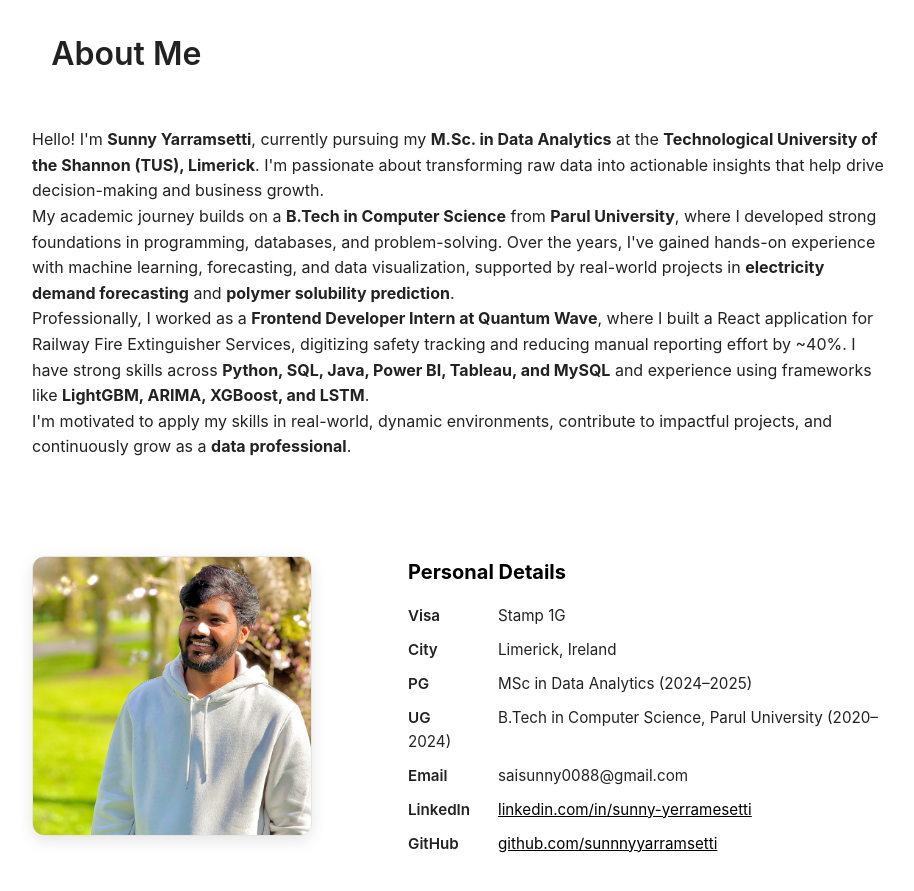
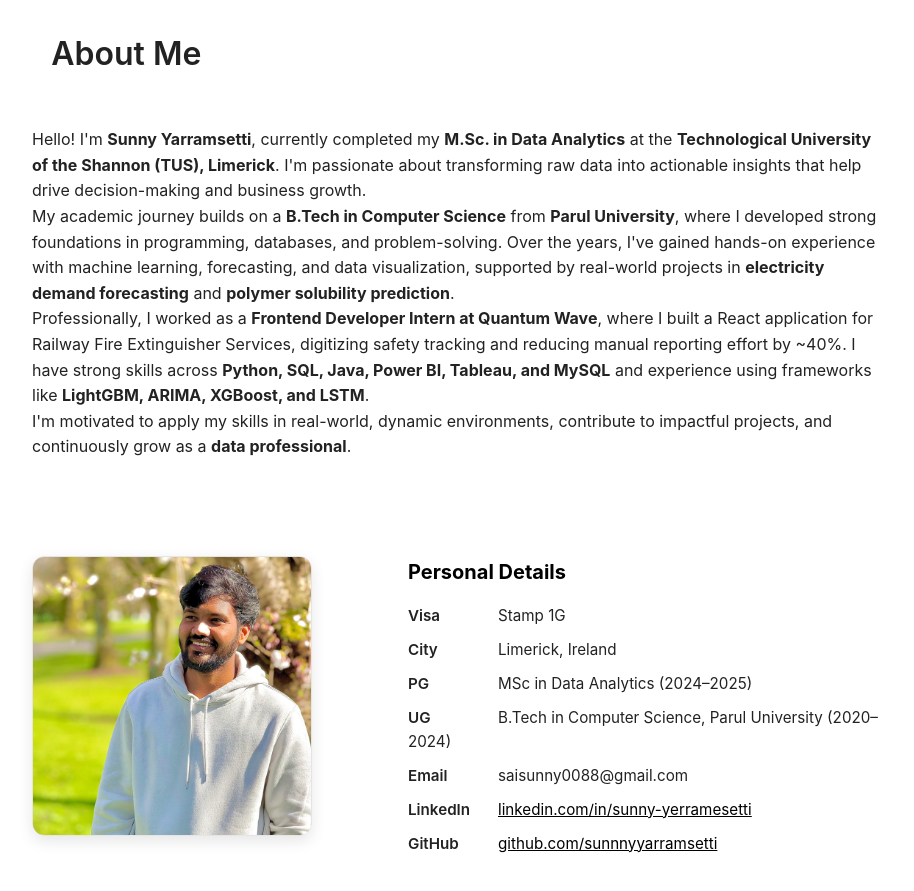
Before and after one commit to sunnnyyarramsetti/sunnnyyarramsetti.github.io, a plain HTML site: page index.html in a window 1280 px wide. Shown: the part 980-1871 px from the top of the page, without its empty margins (332-1246 px from the left). Drawn offline with Linux system fonts and the light colour scheme.

Commit message:
Update index.html

```diff
--- a/index.html
+++ b/index.html
@@ -61,7 +61,7 @@
             <section id="about" class="section">
                 <h2 class="section-title"><span></span>About Me</h2>
                 <div class="about-text block">
-                    <p> Hello! I'm <b>Sunny Yarramsetti</b>, currently pursuing my <b>M.Sc. in Data Analytics</b> at the <b>Technological University of the Shannon (TUS), Limerick</b>. I'm passionate about transforming raw data into actionable insights that help drive decision-making and business growth.</p>
+                    <p> Hello! I'm <b>Sunny Yarramsetti</b>, currently completed my <b>M.Sc. in Data Analytics</b> at the <b>Technological University of the Shannon (TUS), Limerick</b>. I'm passionate about transforming raw data into actionable insights that help drive decision-making and business growth.</p>
                     <p>My academic journey builds on a <b>B.Tech in Computer Science</b> from <b>Parul University</b>, where I developed strong foundations in programming, databases, and problem-solving. Over the years, I've gained hands-on experience with machine learning, forecasting, and data visualization, supported by real-world projects in <b>electricity demand forecasting</b> and <b>polymer solubility prediction</b>.</p>
                     <p>Professionally, I worked as a <b>Frontend Developer Intern at Quantum Wave</b>, where I built a React application for Railway Fire Extinguisher Services, digitizing safety tracking and reducing manual reporting effort by ~40%. I have strong skills across <b>Python, SQL, Java, Power BI, Tableau, and MySQL</b> and experience using frameworks like <b>LightGBM, ARIMA, XGBoost, and LSTM</b>.</p>
                     <p>I'm motivated to apply my skills in real-world, dynamic environments, contribute to impactful projects, and continuously grow as a <b>data professional</b>.</p>
```
